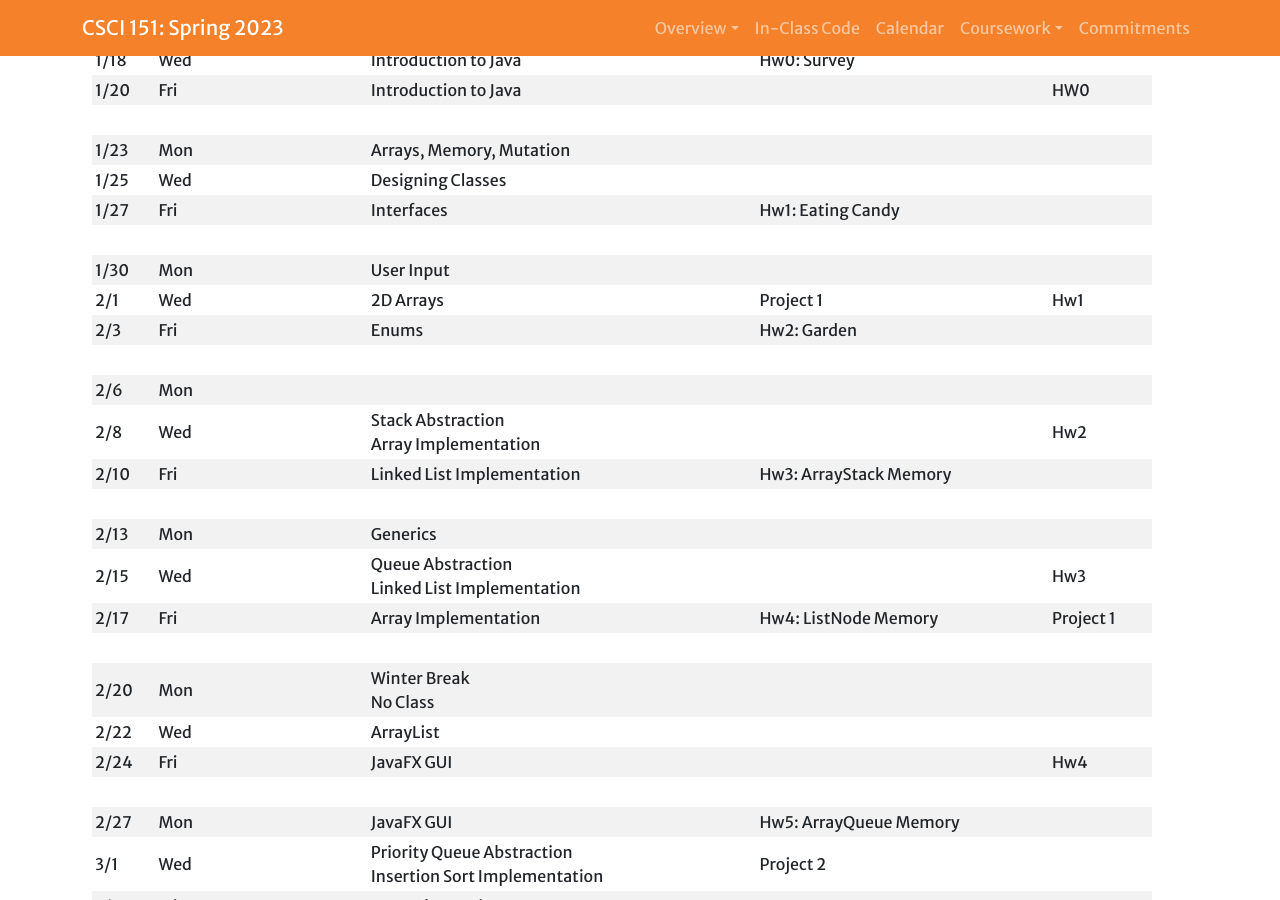
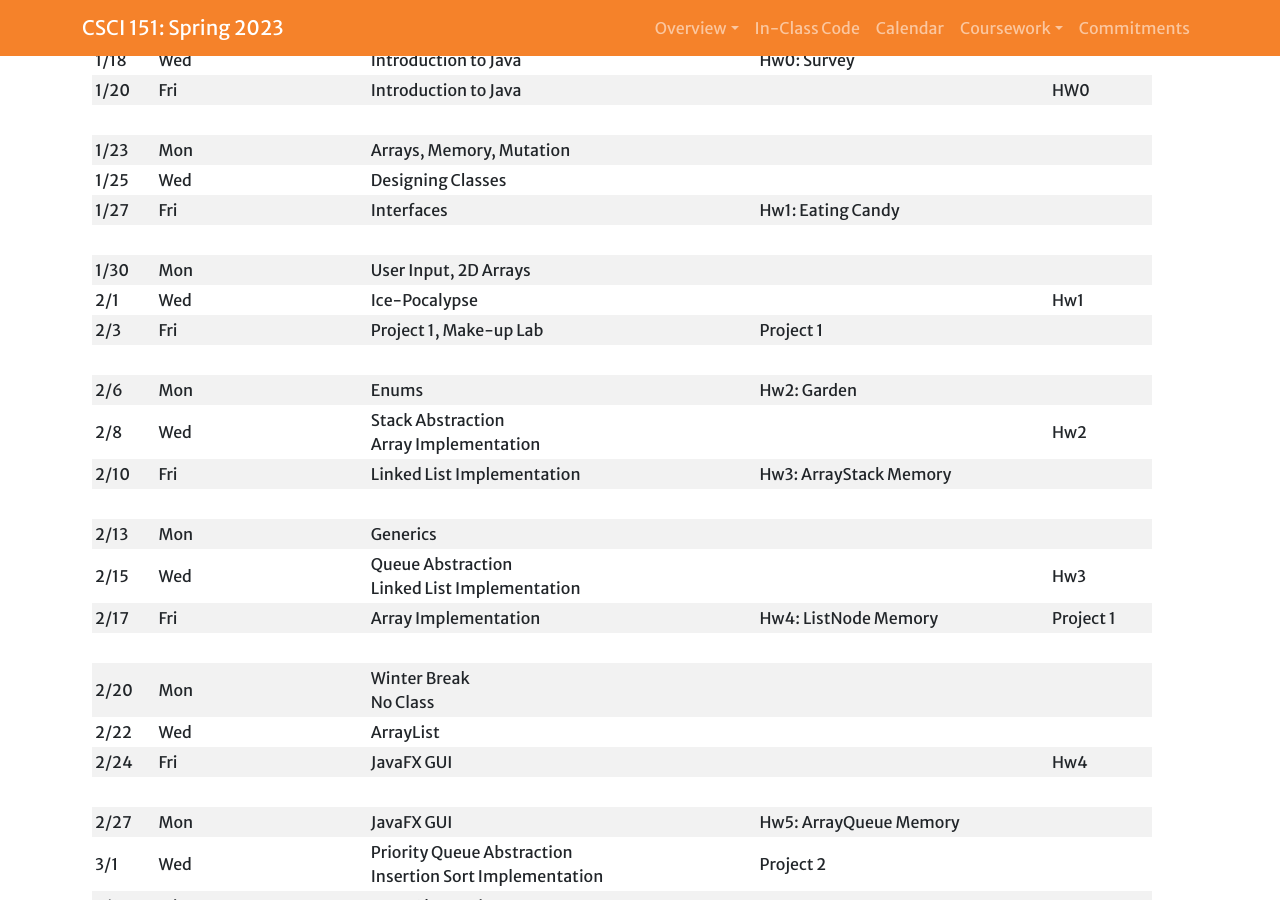
Before and after one commit to Hendrix-CS/csci151, a Jekyll site: the page built from index.md, in a window 1280 px wide and 900 px high, scrolled down 1834 px. Built offline with Jekyll 4.4.1, drawn with Linux system fonts in a browser that asks for light colours; a script that is not in the unit is left out; our own code applies the rules of GitHub Pages for plain Markdown files.

Commit message:
Update to syllabus

```diff
--- a/index.md
+++ b/index.md
@@ -50,11 +50,11 @@ Upon completing this course, our goal is for you to be able to:
 | 1/25 | Wed | Designing Classes
 | 1/27 | Fri | Interfaces                                                  | Hw1: Eating Candy |
 |      |
-| 1/30 | Mon | User Input
-| 2/1  | Wed | 2D Arrays                                                   | Project 1            | Hw1       |
-| 2/3  | Fri | Enums                                                       | Hw2: Garden          |
+| 1/30 | Mon | User Input, 2D Arrays
+| 2/1  | Wed | Ice-Pocalypse                                               | | Hw1       |
+| 2/3  | Fri | Project 1, Make-up Lab                                      | Project 1
 |      |
-| 2/6  | Mon |
+| 2/6  | Mon | Enums                                                       | Hw2: Garden          |
 | 2/8  | Wed | Stack Abstraction<br>Array Implementation                   |                      | Hw2       |
 | 2/10 | Fri | Linked List Implementation                                  | Hw3: ArrayStack Memory
 |      |
```
